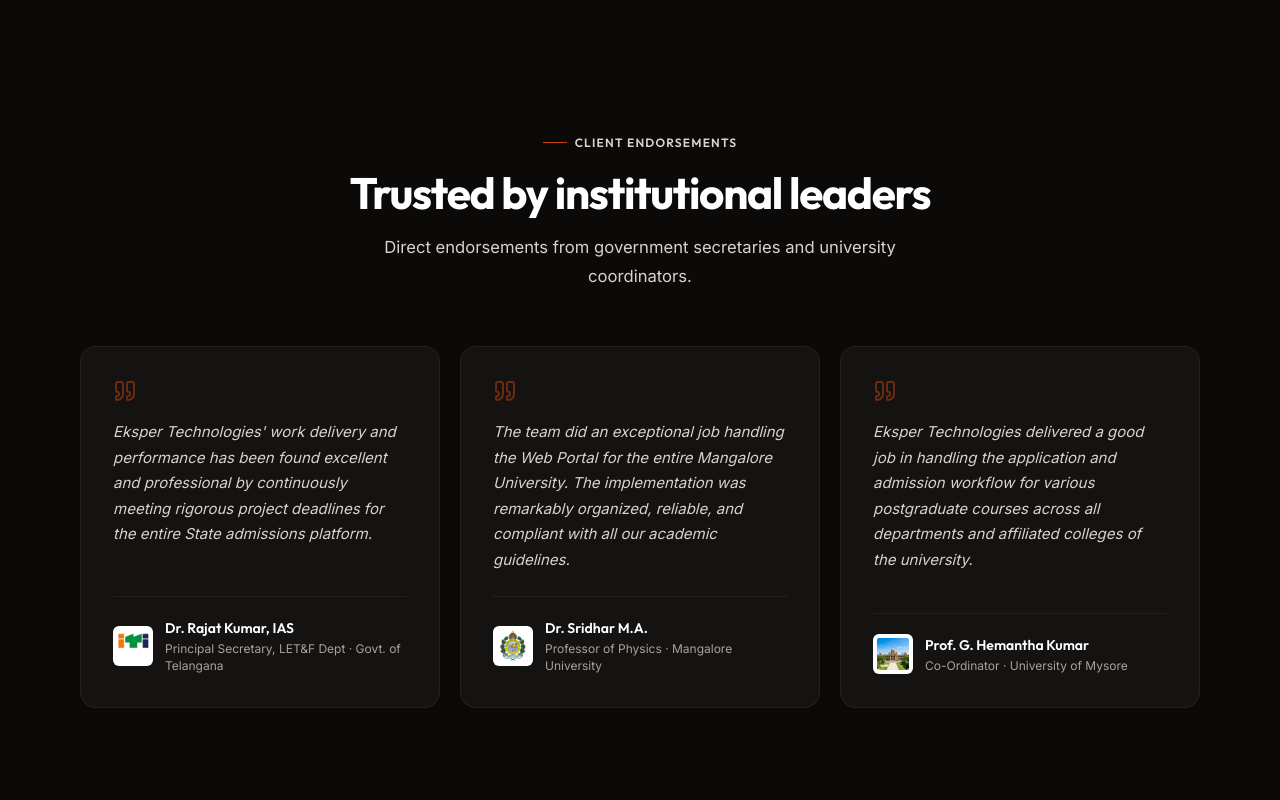
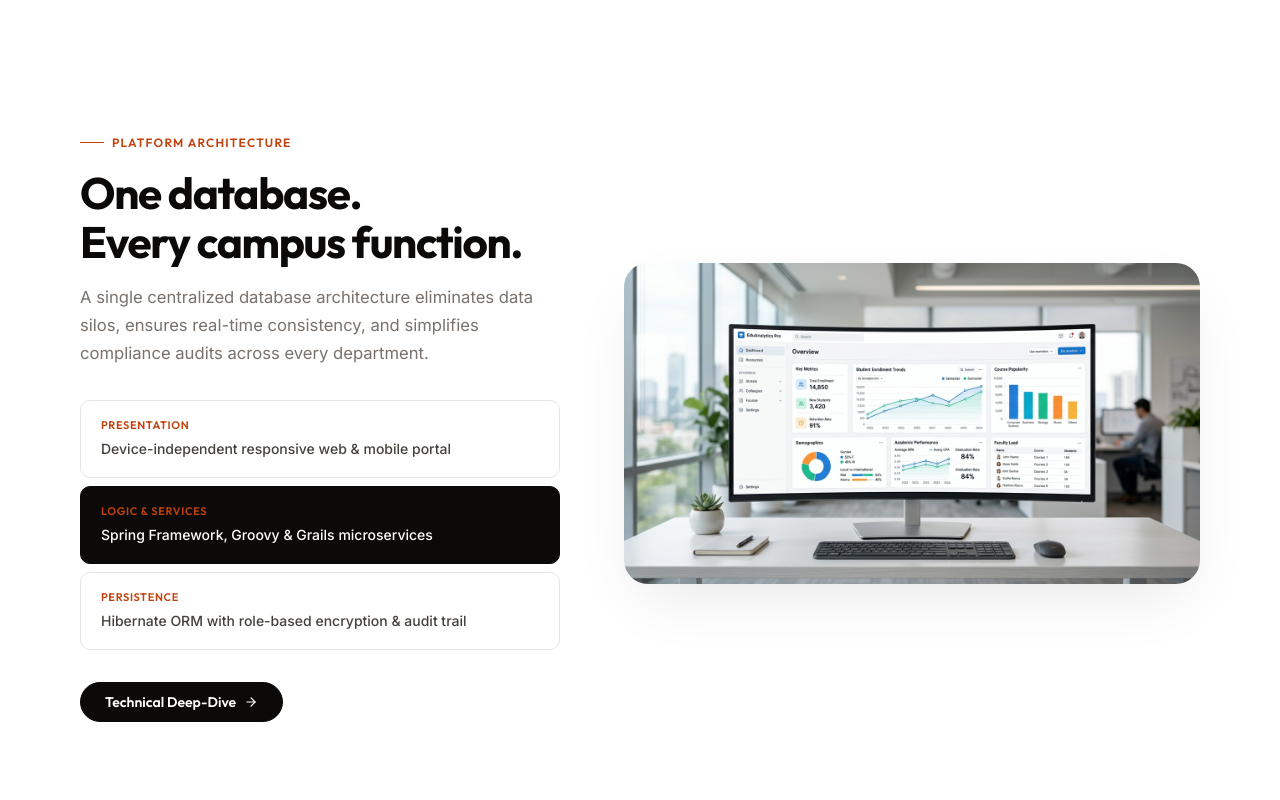
Before and after one commit to prashanth2203/eks, a React (Vite) app: page / in a window 1280 px wide. Shown: the part 2800-3600 px from the top of the page. Built offline with nearby package versions, Linux system fonts and the light colour scheme.

Commit message:
Remove client endorsements testimonials section from homepage

```diff
--- a/src/pages/HomePage.css
+++ b/src/pages/HomePage.css
@@ -454,70 +454,6 @@
   transform: translateX(3px);
 }
 
-/* ===== TESTIMONIALS ===== */
-.testimonials__grid {
-  display: grid;
-  grid-template-columns: repeat(3, 1fr);
-  gap: 20px;
-}
-
-.testimonial-card {
-  padding: 32px;
-  background: rgba(255, 255, 255, 0.04);
-  border: 1px solid rgba(255, 255, 255, 0.06);
-  border-radius: var(--r-lg);
-  display: flex;
-  flex-direction: column;
-}
-
-.testimonial-card__quote-icon {
-  color: var(--ember);
-  opacity: 0.5;
-  margin-bottom: 16px;
-}
-
-.testimonial-card__text {
-  font-size: 0.9375rem;
-  color: var(--stone-300);
-  line-height: 1.7;
-  flex: 1;
-  margin-bottom: 24px;
-  font-style: italic;
-}
-
-.testimonial-card__author {
-  display: flex;
-  align-items: center;
-  gap: 12px;
-  padding-top: 20px;
-  border-top: 1px solid rgba(255, 255, 255, 0.06);
-}
-
-.testimonial-card__logo {
-  width: 40px;
-  height: 40px;
-  object-fit: contain;
-  border-radius: var(--r-sm);
-  background: var(--white);
-  padding: 4px;
-  flex-shrink: 0;
-}
-
-.testimonial-card__name {
-  display: block;
-  font-family: var(--font-display);
-  font-size: 0.875rem;
-  font-weight: 600;
-  color: var(--white);
-}
-
-.testimonial-card__role {
-  display: block;
-  font-size: 0.75rem;
-  color: var(--ink-faint);
-  margin-top: 2px;
-  line-height: 1.4;
-}
 
 /* ===== PLATFORM SECTION ===== */
 .platform__layout {
@@ -636,10 +572,6 @@
     grid-template-columns: repeat(2, 1fr);
   }
 
-  .testimonials__grid {
-    grid-template-columns: 1fr;
-  }
-
   .platform__layout {
     grid-template-columns: 1fr;
     gap: 40px;
--- a/src/pages/HomePage.jsx
+++ b/src/pages/HomePage.jsx
@@ -11,8 +11,7 @@
   Brain,
   ShieldCheck,
   Layers,
-  ChevronRight,
-  Quote
+  ChevronRight
 } from 'lucide-react';
 import VideoModal from '../components/VideoModal';
 import './HomePage.css';
@@ -129,26 +128,6 @@
     },
   ];
 
-  const testimonials = [
-    {
-      quote: "Eksper Technologies' work delivery and performance has been found excellent and professional by continuously meeting rigorous project deadlines for the entire State admissions platform.",
-      name: 'Dr. Rajat Kumar, IAS',
-      role: 'Principal Secretary, LET&F Dept · Govt. of Telangana',
-      logo: '/images/iti_logo.png',
-    },
-    {
-      quote: "The team did an exceptional job handling the Web Portal for the entire Mangalore University. The implementation was remarkably organized, reliable, and compliant with all our academic guidelines.",
-      name: 'Dr. Sridhar M.A.',
-      role: 'Professor of Physics · Mangalore University',
-      logo: '/images/mangalore_university_logo.png',
-    },
-    {
-      quote: "Eksper Technologies delivered a good job in handling the application and admission workflow for various postgraduate courses across all departments and affiliated colleges of the university.",
-      name: 'Prof. G. Hemantha Kumar',
-      role: 'Co-Ordinator · University of Mysore',
-      logo: '/images/editorial/mysore_university.jpg',
-    },
-  ];
 
   const clients = [
     { name: 'University of Mysore', logo: '/images/editorial/mysore_university.jpg' },
@@ -351,36 +330,6 @@
         </div>
       </section>
 
-      {/* ===== TESTIMONIALS ===== */}
-      <section className="section section--dark" id="testimonials" data-animate>
-        <div className="container">
-          <div className="section-header--center">
-            <div className="section-eyebrow" style={{ justifyContent: 'center', color: 'var(--stone-300)' }}>
-              Client Endorsements
-            </div>
-            <h2 className="section-title">Trusted by institutional leaders</h2>
-            <p className="section-subtitle" style={{ color: 'var(--stone-300)', marginBottom: 56 }}>
-              Direct endorsements from government secretaries and university coordinators.
-            </p>
-          </div>
-
-          <div className="testimonials__grid">
-            {testimonials.map((t, i) => (
-              <div key={i} className="testimonial-card">
-                <Quote size={24} className="testimonial-card__quote-icon" />
-                <p className="testimonial-card__text">{t.quote}</p>
-                <div className="testimonial-card__author">
-                  <img src={t.logo} alt={t.name} className="testimonial-card__logo" />
-                  <div>
-                    <strong className="testimonial-card__name">{t.name}</strong>
-                    <span className="testimonial-card__role">{t.role}</span>
-                  </div>
-                </div>
-              </div>
-            ))}
-          </div>
-        </div>
-      </section>
 
       {/* ===== PLATFORM OVERVIEW ===== */}
       <section className="section" id="platform" data-animate>
```
